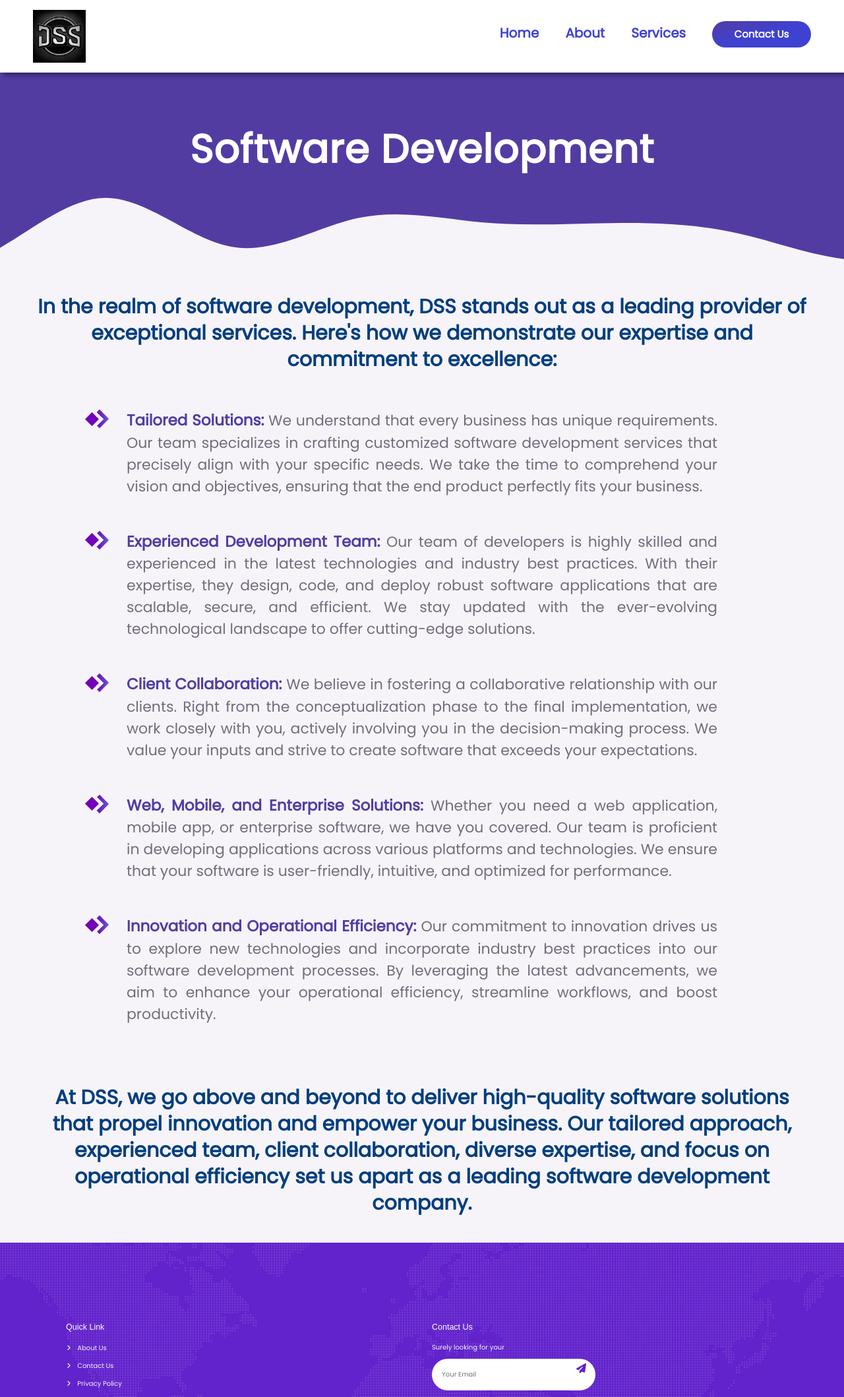
After one commit to Bidyut-Kr-Das/ArnabProject, a PHP site: page /serviceSoftwareDev.php in a window 1280 px wide. The commit adds this page. Shown: the top 2118 px of the page at 66% size. Run offline with PHP 8.4, Linux system fonts and the light colour scheme.

Commit message:
added software dev page

```diff
--- a/css/style.css
+++ b/css/style.css
@@ -690,11 +690,13 @@
 .footer .footer-menu a:hover {
     color: var(--secondary);
 }
+
 @media only screen and (max-width: 992px) {
     .footer {
         width: 80%;
     }
 }
+
 .btn {
     font-weight: 500;
     transition: .5s;
@@ -1011,6 +1013,7 @@
     border-bottom: .2rem solid black; */
     /* mix-blend-mode: darken; */
     color: #023e7d;
+    pointer-events: none;
 
 }
 
@@ -1130,9 +1133,88 @@
     font-size: 3.5rem;
 }
 
+.points--service> {
+    position: relative;
+    width: 100%;
+    text-align: justify;
+    margin-left: auto;
+    margin-right: auto;
+    font-size: 2.2rem;
+    margin-top: 5rem;
+    pointer-events: none;
+
+}
+
+.points--service>.textArea {
+    position: relative;
+    width: 70%;
+    text-align: justify;
+    margin-left: auto;
+    margin-right: auto;
+    font-size: 2.2rem;
+    margin-top: 5rem;
+    pointer-events: none;
+}
+
+.points--service>.twist--box1 {
+    color: #523ca2;
+    background-image: linear-gradient(to top right, #7400b8, #7400b8, #6930c3, #5e60ce);
+    transform: rotate(45deg);
+    height: 2rem;
+    width: 2rem;
+    position: absolute;
+    top: 5.5rem;
+    left: 11%;
+}
+
+.points--service>.twist--box2 {
+    /* color: #523ca2; */
+    background-color: #7400b8;
+    transform: rotate(-45deg);
+    height: 1.5rem;
+    width: 1.5rem;
+    position: absolute;
+    top: 5.75rem;
+    left: 10.3%;
+    /* border-right: .5rem solid white;
+    border-bottom: .5rem solid white; */
+    box-shadow: .5rem .5rem white;
+
+    /* border: 1rem solid transparent;
+    border-color: white; */
+    /* box-shadow: .5rem .5rem white; */
+
+}
+
+.points--service>.textArea>div>strong {
+    color: #523ca2;
+    font-size: 2.3rem;
+}
+
+
+
 @media only screen and (max-width:1010px) {
     .services--tittle {
         font-size: 5.5rem;
+    }
+
+    .points--service>.twist--box2 {
+        /* color: #523ca2; */
+        background-color: #7400b8;
+        transform: rotate(-45deg);
+        height: 1.5rem;
+        width: 1.5rem;
+        position: absolute;
+        top: 5.75rem;
+        left: 10.1%;
+        /* border-right: .5rem solid white;
+        border-bottom: .5rem solid white; */
+        box-shadow: .5rem .5rem white;
+
+        /* border: 1rem solid transparent;
+        border-color: white; */
+        /* box-shadow: .5rem .5rem white; */
+
     }
 }
 
@@ -1156,6 +1238,25 @@
 }
 
 @media only screen and (max-width:850px) {
+    .points--service>.twist--box2 {
+        /* color: #523ca2; */
+        background-color: #7400b8;
+        transform: rotate(-45deg);
+        height: 1.5rem;
+        width: 1.5rem;
+        position: absolute;
+        top: 5.75rem;
+        left: 10%;
+        /* border-right: .5rem solid white;
+        border-bottom: .5rem solid white; */
+        box-shadow: .5rem .5rem white;
+
+        /* border: 1rem solid transparent;
+        border-color: white; */
+        /* box-shadow: .5rem .5rem white; */
+
+    }
+
     .services--tittle {
         font-size: 5rem;
     }
@@ -1181,6 +1282,10 @@
 }
 
 @media only screen and (max-width:750px) {
+    .points--service>.twist--box2 {
+        left: 9.8%;
+    }
+
     .services--tittle {
         font-size: 5rem;
     }
@@ -1211,6 +1316,15 @@
 }
 
 @media only screen and (max-width:600px) {
+    .points--service>.twist--box1 {
+        /* margin-right: 10rem; */
+        left: calc(11% - 1rem);
+    }
+
+    .points--service>.twist--box2 {
+        left: calc(9.7% - 1rem);
+    }
+
     .services--tittle {
         font-size: 5rem;
         padding-left: 0;
@@ -1236,6 +1350,10 @@
 
 
 @media only screen and (max-width:510px) {
+    .points--service>.twist--box2 {
+        left: calc(9.4% - 1rem);
+    }
+
     .services--tittle {
         font-size: 4rem;
         /* font-size: 3rem; */
@@ -1282,6 +1400,13 @@
 }
 
 @media only screen and (max-width:376px) {
+    .points--service>.twist--box2 {
+        left: calc(9% - 1rem);
+        /* margin-right: 10rem; */
+    }
+
+
+
     .card--services .card-body {
         width: 45rem;
     }
--- /dev/null
+++ b/serviceSoftwareDev.php
@@ -0,0 +1,104 @@
+<?php
+include("nav.php");
+?>
+
+<div class="bg--svg">
+    <svg id="visual" viewBox="0 0 960 540" width="960" height="540" xmlns="http://www.w3.org/2000/svg" xmlns:xlink="http://www.w3.org/1999/xlink" version="1.1">
+        <path d="M0 308L17.8 313.2C35.7 318.3 71.3 328.7 106.8 301.7C142.3 274.7 177.7 210.3 213.2 210C248.7 209.7 284.3 273.3 320 284.3C355.7 295.3 391.3 253.7 426.8 240.3C462.3 227 497.7 242 533.2 247.5C568.7 253 604.3 249 640 248.2C675.7 247.3 711.3 249.7 746.8 264C782.3 278.3 817.7 304.7 853.2 304.7C888.7 304.7 924.3 278.3 942.2 265.2L960 252L960 0L942.2 0C924.3 0 888.7 0 853.2 0C817.7 0 782.3 0 746.8 0C711.3 0 675.7 0 640 0C604.3 0 568.7 0 533.2 0C497.7 0 462.3 0 426.8 0C391.3 0 355.7 0 320 0C284.3 0 248.7 0 213.2 0C177.7 0 142.3 0 106.8 0C71.3 0 35.7 0 17.8 0L0 0Z" fill="#523ca2" stroke-linecap="round" stroke-linejoin="miter"></path>
+    </svg>
+</div>
+
+<div class="service--body">
+
+    <h3 class="services--tittle">Software Development</h3>
+    <h5 class="services--desc">In the realm of software development, DSS stands
+        out as a leading provider of exceptional services.
+        Here's how we demonstrate our expertise and
+        commitment to excellence:</h5>
+</div>
+<div class="card--services--body">
+    <div class="points--service">
+        <div class="twist--box1"></div>
+        <div class="twist--box2"></div>
+        <div class="textArea">
+            <div><strong>Tailored Solutions:</strong> We understand that every
+                business has unique requirements. Our team
+                specializes in crafting customized software
+                development services that precisely align with
+                your specific needs. We take the time to
+                comprehend your vision and objectives, ensuring
+                that the end product perfectly fits your business.</div>
+        </div>
+    </div>
+    <div class="points--service">
+        <div class="twist--box1"></div>
+        <div class="twist--box2"></div>
+        <div class="textArea">
+            <div><strong>Experienced Development Team: </strong> Our team of
+                developers is highly skilled and experienced in
+                the latest technologies and industry best
+                practices. With their expertise, they design, code,
+                and deploy robust software applications that are
+                scalable, secure, and efficient. We stay updated
+                with the ever-evolving technological landscape to
+                offer cutting-edge solutions.</div>
+        </div>
+    </div>
+    <div class="points--service">
+        <div class="twist--box1"></div>
+        <div class="twist--box2"></div>
+        <div class="textArea">
+            <div><strong>Client Collaboration: </strong> We believe in fostering a
+                collaborative relationship with our clients. Right
+                from the conceptualization phase to the final
+                implementation, we work closely with you,
+                actively involving you in the decision-making
+                process. We value your inputs and strive to
+                create software that exceeds your expectations.
+            </div>
+        </div>
+    </div>
+    <div class="points--service">
+        <div class="twist--box1"></div>
+        <div class="twist--box2"></div>
+        <div class="textArea">
+            <div><strong>Web, Mobile, and Enterprise Solutions: </strong> Whether
+                you need a web application, mobile app, or
+                enterprise software, we have you covered. Our
+                team is proficient in developing applications
+                across various platforms and technologies. We
+                ensure that your software is user-friendly,
+                intuitive, and optimized for performance.
+            </div>
+        </div>
+    </div>
+    <div class="points--service">
+        <div class="twist--box1"></div>
+        <div class="twist--box2"></div>
+        <div class="textArea">
+            <div><strong>Innovation and Operational Efficiency:</strong> Our
+                commitment to innovation drives us to explore
+                new technologies and incorporate industry best
+                practices into our software development
+                processes. By leveraging the latest
+                advancements, we aim to enhance your
+                operational efficiency, streamline workflows, and
+                boost productivity.
+            </div>
+        </div>
+    </div>
+    <div class="service--body">
+
+
+        <h5 class="services--desc " style="margin-bottom:4rem;">At DSS, we go above and beyond to deliver high-quality software solutions that propel innovation and
+            empower your business. Our tailored approach,
+            experienced team, client collaboration, diverse
+            expertise, and focus on operational efficiency set us
+            apart as a leading software development company.
+        </h5>
+    </div>
+</div>
+
+<?php
+include("footer.php");
+?>
```
Also changed, not shown: services.php (+12 -1 lines), serviceDigitalMarketting.php (added), serviceIndustrialTrainning.php (added), serviceMockTest.php (added), servicePlacement.php (added), serviceSoftwareTest.php (added).
